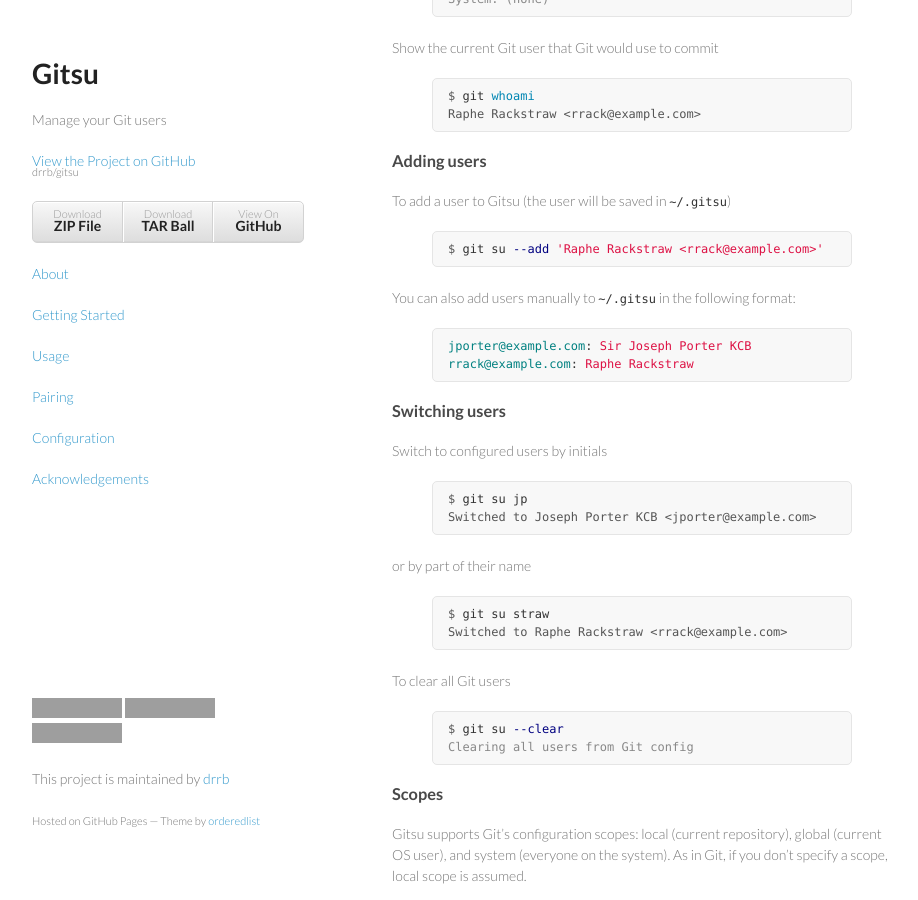
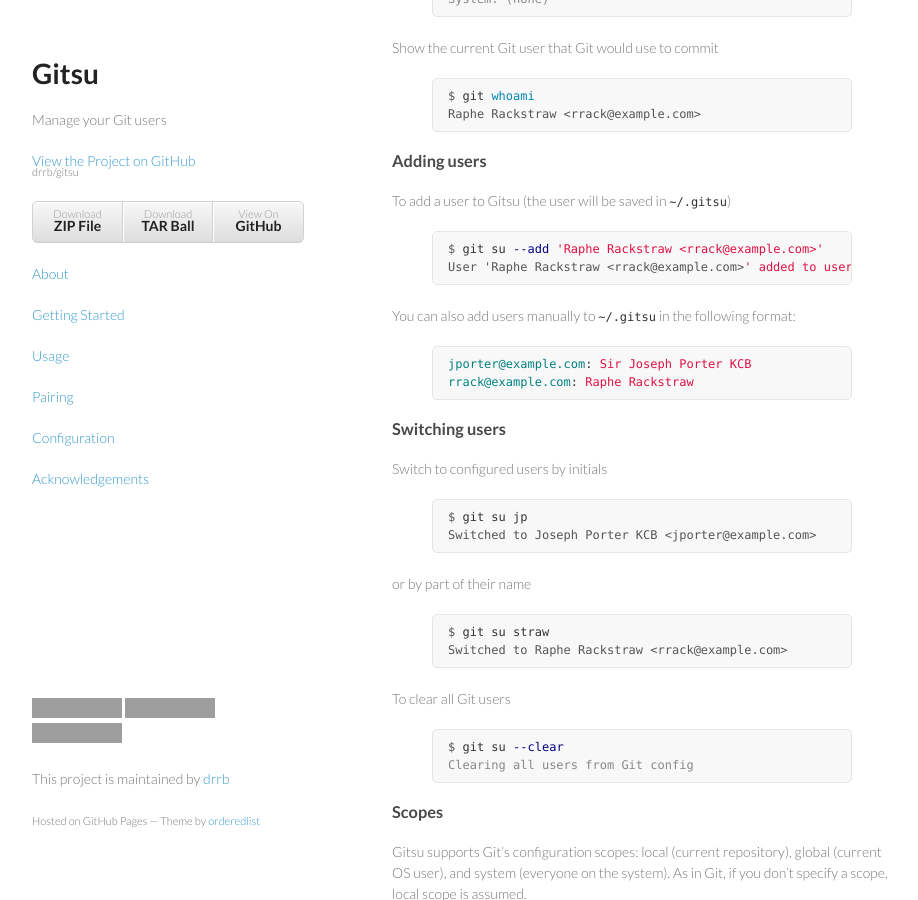
Before and after one commit to drrb/gitsu, a Jekyll site: the page built from usage/index.md, in a window 1280 px wide and 900 px high, scrolled down 476 px. Shown: the whole window, without its empty margins (178-1096 px from the left). Built offline with Jekyll 4.4.1, drawn with Linux system fonts in a browser that asks for light colours; Markdown is read by kramdown in place of the engine named in the settings; grey boxes are pictures that could not be loaded.

Commit message:
Made example more realistic

```diff
--- a/usage/index.md
+++ b/usage/index.md
@@ -41,6 +41,7 @@
 
 {% highlight console %}
 $ git su --add 'Raphe Rackstraw <rrack@example.com>'
+User 'Raphe Rackstraw <rrack@example.com>' added to users
 {% endhighlight %}
 
 You can also add users manually to `~/.gitsu` in the following format:
```
